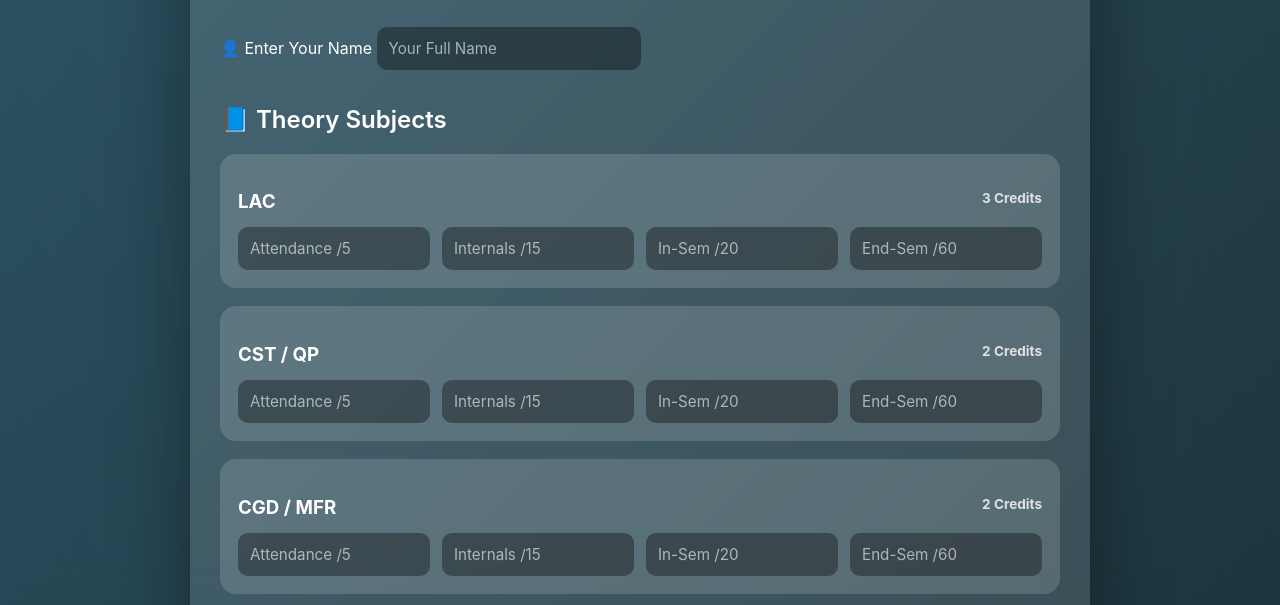
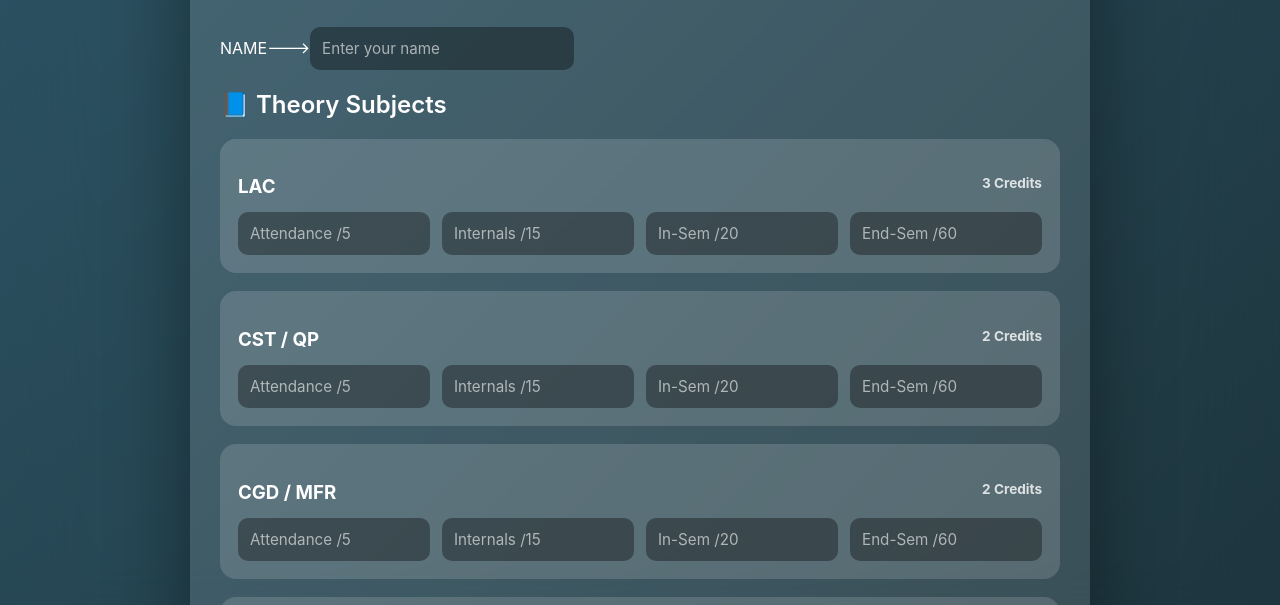
Before and after one commit to Krutant393/fy-sgpa-calculator-sem1, a plain HTML site: page index.html in a window 1280 px wide. Shown: the part 141-746 px from the top of the page. Drawn offline with Linux system fonts and the light colour scheme.

Commit message:
Refactor index.html structure and content

```diff
--- a/index.html
+++ b/index.html
@@ -23,16 +23,7 @@
   <form id="sgpaForm" novalidate>
 
     <!-- NAME -->
-    <section class="name-section">
-      <label for="studentName">👤 Enter Your Name</label>
-      <input
-        type="text"
-        id="studentName"
-        placeholder="Your Full Name"
-        required
-      >
-    </section>
-
+ NAME---><input type="text" id="studentName" placeholder="Enter your name">
     <!-- THEORY -->
     <section>
       <h2>📘 Theory Subjects</h2>
```
